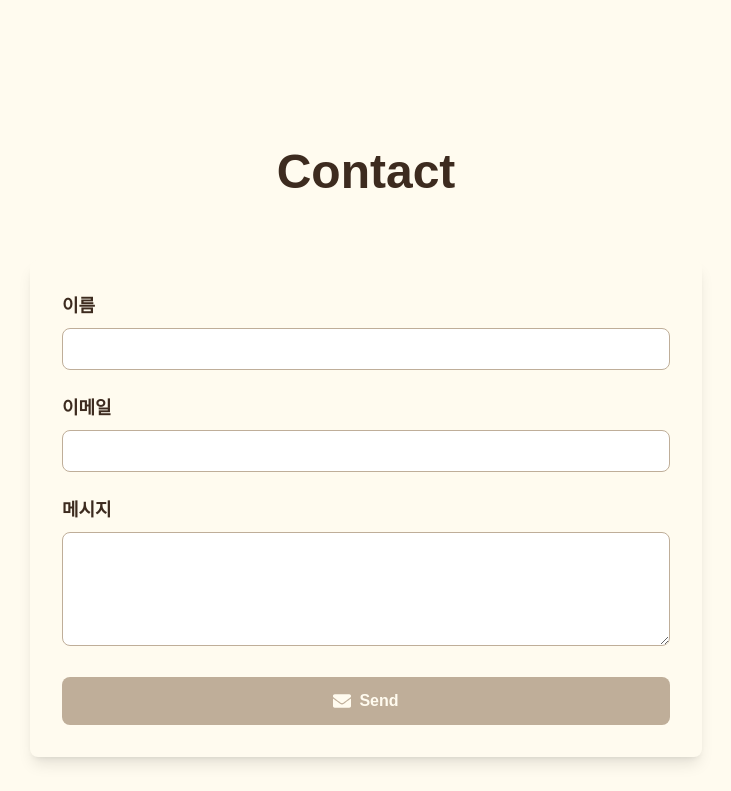
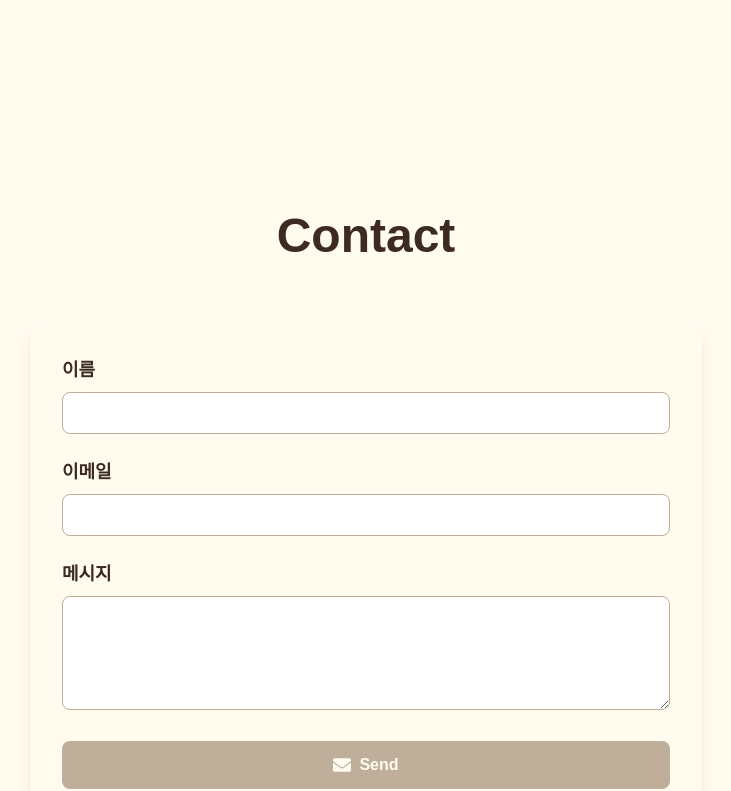
Before and after one commit to J-DevBlog/dlportfolio, a Next.js app: page / in a window 1280 px wide. Shown: the part 3540-4331 px from the top of the page, without its empty margins (274-1005 px from the left). Built offline with nearby package versions, Linux system fonts and the light colour scheme.

Commit message:
네번째 커밋

```diff
--- a/src/app/page.tsx
+++ b/src/app/page.tsx
@@ -216,7 +216,7 @@ export default function Home() {
       </section>
 
       {/* Contact Section */}
-      <section id="contact" className="h-screen flex items-center bg-[#FFFBEF] snap-start">
+      <section id="contact" className="h-screen flex items-center bg-[#FFFBEF] snap-start pt-32">
         <div className="container mx-auto px-4 max-w-5xl">
           <h2 className="text-3xl md:text-5xl font-black text-center mb-8 md:mb-16 text-[#3d2b1f]">Contact</h2>
           <div className="max-w-2xl mx-auto">
```
